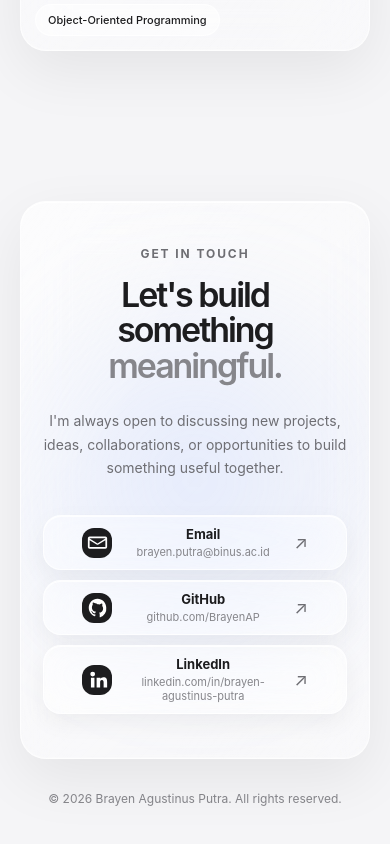
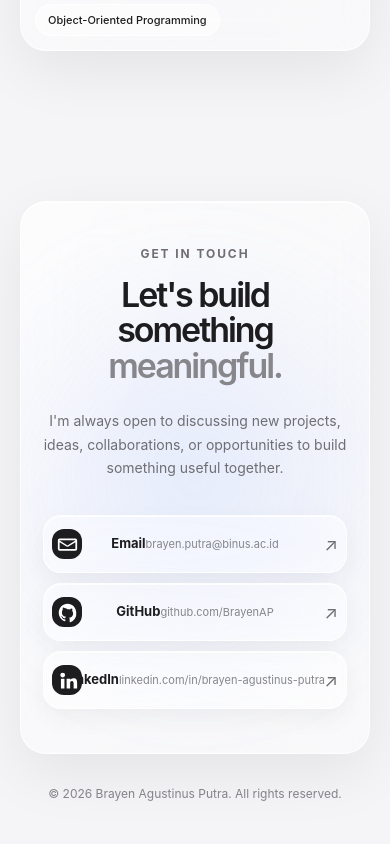
Before and after one commit to BrayenAP/MyPortfolio, a React (Vite) app: page / in a window 390 px wide. Shown: the part 3445-4289 px from the top of the page. Built offline with nearby package versions, Linux system fonts and the light colour scheme.

Commit message:
Update index.css

```diff
--- a/src/index.css
+++ b/src/index.css
@@ -2759,30 +2759,41 @@ body.dark-mode .hero-actions .glass-button.primary {
 }
 
 @media (max-width: 700px) {
-  .contact-links {
-    width: 100%;
-    padding: 0;
-    box-sizing: border-box;
-  }
-
   .contact-link {
+    position: relative;
+    display: flex;
+    align-items: center;
+    justify-content: center;
+
     width: 100%;
     box-sizing: border-box;
-    padding: 10px 38px;
-    position: relative;
-    justify-content: center;
-  }
-
+
+    padding: 10px 8px;
+    min-height: 58px;
+  }
+
+  /* Ikon mepet ke kiri */
   .contact-link > :first-child {
+    position: absolute;
     left: 8px;
     width: 30px;
     height: 30px;
-  }
-
+    flex: none;
+  }
+
+  /* Tulisan tetap tepat di tengah */
   .contact-link > div {
     width: 100%;
+    display: flex;
+    align-items: center;
+    justify-content: center;
+    text-align: center;
     margin: 0;
-    align-items: center;
-    text-align: center;
-  }
-}
+  }
+
+  /* Panah mepet ke kanan */
+  .contact-link > :last-child {
+    position: absolute;
+    right: 8px;
+  }
+}
```
